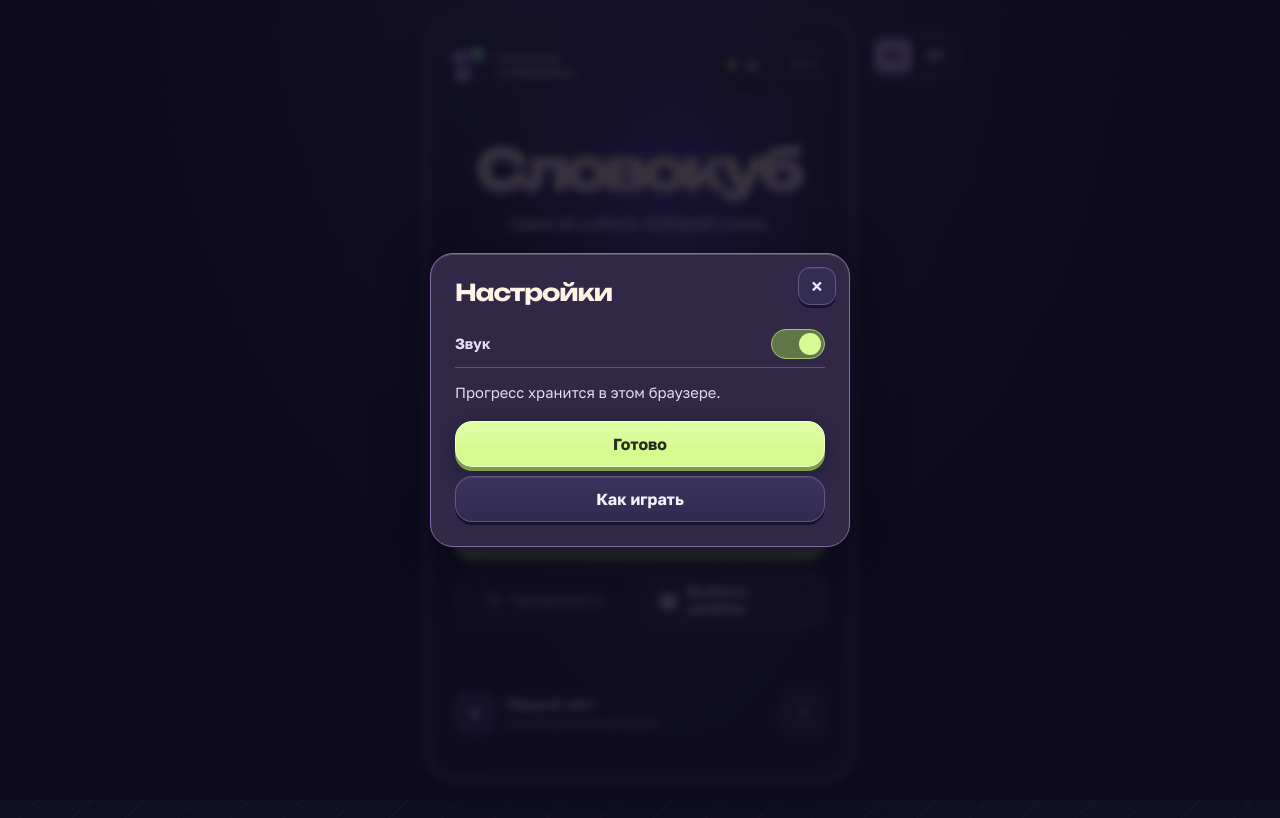
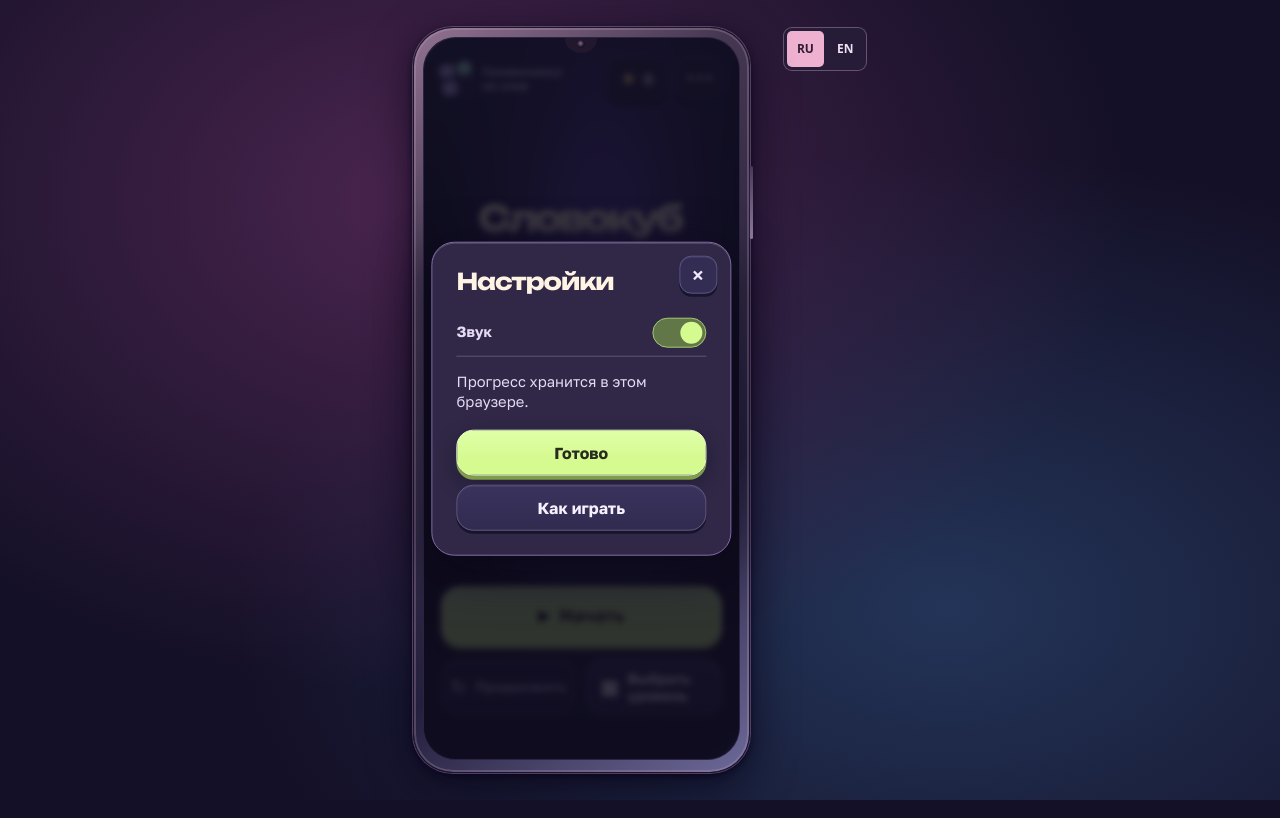
Before and after one commit to beatsformygotti-jpg/slovokub, a plain HTML site: page index.html in a window 1280 px wide. Both pictures are taken after a click on the button "Настройки". Drawn offline with Linux system fonts and the light colour scheme.

Commit message:
Match the Redmi A5 frame from Roll & Slide

```diff
--- a/app.js
+++ b/app.js
@@ -7,6 +7,7 @@
   const legacyLevels = window.CubeLegacyLevels || [];
   const app = document.querySelector('#app');
   const dialog = document.querySelector('#dialog');
+  const deviceScreen = dialog.parentElement;
   const announce = document.querySelector('#announce');
   const params = new URLSearchParams(location.search);
   const preview = params.get('preview') === '1';
@@ -129,13 +130,12 @@
   }
 
   function renderHome() {
-    const chapter = chapters[chapterIndex(frontier())];
     const logoTiles = [...L('СЛОВО.КУБ','WORD.CUBE')];
     const active = profile.active?.id;
     const resumable = active || cleared();
     app.innerHTML =
       '<div class="home-landscape" aria-hidden="true"></div><header class="topbar home-top"><div class="brand-mark">' +
-      '<span class="brand-symbol" aria-hidden="true"><i></i><i></i><i></i><i></i></span><span>' + L('Словесная<br>головоломка','Letter<br>puzzle') + '</span></div>' +
+      '<span class="brand-symbol" aria-hidden="true"><i></i><i></i><i></i><i></i></span><span>' + L('Головоломка<br>из слов','Word<br>puzzle') + '</span></div>' +
       '<div class="top-actions">' + metric() + iconButton('settings', L('Настройки','Settings'), 'more') + '</div></header>' +
       '<section class="home-hero"><div class="hero-title"><h1>' + document.title + '</h1><p>' + L('Сдвигай кубики. Собирай слова.','Slide cubes. Make words.') + '</p></div>' +
       '<div class="hero-art" aria-hidden="true"><div class="orbit orbit-one"></div><div class="orbit orbit-two"></div>' +
@@ -146,10 +146,6 @@
       '<button class="button primary start" data-action="start">' + icon('play') + '<b>' + L('Начать','Start') + '</b></button>' +
       '<div class="secondary-menu"><button class="button secondary" data-action="continue" ' + (resumable ? '' : 'disabled') + '>' + icon('retry') + '<span>' + L('Продолжить','Continue') + (resumable ? '<small>' + L('Уровень ','Level ') + (active ?? frontier()) + '</small>' : '') + '</span></button>' +
       '<button class="button secondary" data-action="map">' + icon('levels') + '<span>' + L('Выбрать уровень','Choose level') + '</span></button></div></section>' +
-      '<footer class="home-footer"><button type="button" class="chapter-link" data-action="map">' +
-      '<span class="chapter-emblem tone-' + chapter.color + '" aria-hidden="true">' + chapter.mark + '</span>' +
-      '<span><b>' + localized(chapter.name) + '</b><small>' + cleared() + L(' из 50 уровней пройдено',' of 50 levels complete') + '</small></span></button>' +
-      iconButton('help', L('Как играть','How to play'), 'help') + '</footer>' +
       (preview ? '<p class="preview-label">' + L('Демо. Все уровни открыты.','Demo. All levels unlocked.') + '</p>' : '');
   }
 
@@ -693,11 +689,27 @@
     } catch { /* Sound is optional on browsers without Web Audio. */ }
   }
 
+  function positionDialog() {
+    const { left, top, width, height } = deviceScreen.getBoundingClientRect();
+    dialog.style.setProperty('--screen-x',(left + width/2) + 'px');
+    dialog.style.setProperty('--screen-y',(top + height/2) + 'px');
+    dialog.style.setProperty('--screen-w',width + 'px');
+    dialog.style.setProperty('--screen-h',height + 'px');
+  }
+
+  function repositionOpenDialog() {
+    if (dialog.open) positionDialog();
+  }
+  new ResizeObserver(repositionOpenDialog).observe(deviceScreen);
+  window.addEventListener('resize',repositionOpenDialog);
+  window.addEventListener('scroll',repositionOpenDialog,{ passive:true });
+
   function modal(title, body, actions, style = '', dismissible = true) {
     dialog.className = style;
     dialog.dataset.dismissible = String(dismissible);
     dialog.innerHTML = '<div class="dialog-inner">' + (dismissible ? iconButton('close', L('Закрыть','Close'), 'close', 'dialog-close') : '') +
       '<h2 id="dialog-title">' + title + '</h2><div class="dialog-copy">' + body + '</div><div class="dialog-actions">' + actions + '</div></div>';
+    positionDialog();
     if (!dialog.open) dialog.showModal();
     else dialog.querySelector('button:not(.dialog-close)')?.focus();
   }
--- a/index.html
+++ b/index.html
@@ -7,23 +7,28 @@
   <meta name="description" content="Сдвигай буквенные кубики, собирай слова и открывай новые главы.">
   <title>Словокуб</title>
   <link rel="icon" href="favicon.png">
-  <link rel="stylesheet" href="style.css?v=3">
+  <link rel="stylesheet" href="style.css?v=4">
   <script defer src="engine.js?v=3"></script>
   <script defer src="legacy-levels.js"></script>
   <script defer src="levels.js?v=2"></script>
   <script defer src="campaigns.js"></script>
-  <script defer src="app.js?v=3"></script>
+  <script defer src="app.js?v=4"></script>
 </head>
 <body>
   <div class="device-layout">
-    <div class="device-frame"><main id="app" class="app" aria-label="Словокуб"></main></div>
+    <div class="device-frame">
+      <div class="device-screen">
+        <span class="device-notch" aria-hidden="true"></span>
+        <main id="app" class="app" aria-label="Словокуб"></main>
+        <dialog id="dialog" aria-labelledby="dialog-title"></dialog>
+      </div>
+    </div>
     <nav id="languages" class="language-switch" aria-label="Language">
       <button type="button" data-action="language" data-language="ru" lang="ru" aria-label="Русский">RU</button>
       <button type="button" data-action="language" data-language="en" lang="en" aria-label="English">EN</button>
     </nav>
   </div>
   <p class="sr-only" id="announce" aria-live="polite"></p>
-  <dialog id="dialog" aria-labelledby="dialog-title"></dialog>
   <noscript>Включите JavaScript в браузере, чтобы играть в «Словокуб».</noscript>
 </body>
 </html>
--- a/style.css
+++ b/style.css
@@ -77,7 +77,7 @@ button { touch-action: manipulation; }
 .brand-symbol i:nth-child(2) { background:#aff2dd; box-shadow:inset 0 -2px #6baa99; }
 .brand-symbol i:nth-child(4) { background:none; border:1px dashed #9d8dc7; box-shadow:none; }
 
-.app[data-screen="home"] { display:flex; flex-direction:column; overflow:hidden; }
+.app[data-screen="home"] { display:flex; flex-direction:column; overflow:auto; }
 .home-landscape {
   position:absolute; z-index:-1; inset:0; pointer-events:none;
   background:radial-gradient(ellipse at 57% 32%, #654abc 0%, #383165 34%, transparent 67%),
@@ -132,12 +132,6 @@ button { touch-action: manipulation; }
 .secondary-menu .button span:not(.icon) { text-align:left; }
 .secondary-menu small { display:block; margin-top:3px; font-size:.75rem; color:#d1c6f1; }
 .secondary:disabled { background:#2b2649; border-color:#4e456f; color:#aaa1c8; }
-.home-footer { margin-top:auto; padding-top:24px; display:flex; gap:12px; align-items:center; justify-content:space-between; }
-.chapter-link { display:flex; align-items:center; gap:10px; background:none; border:0; padding:0; text-align:left; min-height:46px; }
-.chapter-link b, .chapter-link small { display:block; }
-.chapter-link b { font-size:.88rem; }
-.chapter-link small { font-size:.75rem; color:var(--muted); margin-top:2px; }
-.chapter-emblem { width:42px; height:42px; display:grid; place-items:center; color:var(--tone-top); font:1.4rem system-ui,sans-serif; background:color-mix(in srgb,var(--tone-edge) 50%,#242039); border:1px solid color-mix(in srgb,var(--tone) 48%,#27223d); border-radius:13px; }
 .preview-label { font-size:.77rem; color:var(--muted); margin-top:10px; text-align:center; }
 
 .subbar { margin-bottom:22px; }
@@ -321,7 +315,6 @@ dialog::backdrop { background:#0d0a1bd2; backdrop-filter:blur(4px); }
 }
 @media (min-height:800px) {
   .app[data-screen="home"] { padding-bottom:max(30px,env(safe-area-inset-bottom)); }
-  .home-footer { min-height:92px; }
 }
 @media (max-width:355px) {
   .app { padding-inline:15px; }
@@ -337,68 +330,117 @@ dialog::backdrop { background:#0d0a1bd2; backdrop-filter:blur(4px); }
 @media (max-height:690px) {
   .home-hero { padding-top:20px; }
   .hero-art { height:219px; }
-  .home-footer { padding-top:16px; }
 }
 @media (prefers-reduced-motion:reduce) {
   *, *::before, *::after { animation-duration:.01ms !important; animation-iteration-count:1 !important; }
 }
 
-/* The game uses the phone viewport as its layout boundary. */
+/* Portrait Redmi A5 shell from Roll & Slide. */
+body {
+  display:grid;
+  place-items:center;
+  background:radial-gradient(ellipse at 34% 25%,#4b254f 0,transparent 58%),
+    radial-gradient(ellipse at 74% 76%,#233458 0,transparent 53%),#141027;
+}
 .device-layout {
-  --screen-height: min(calc(100dvh - 36px), 890px);
   display:flex;
   align-items:flex-start;
   justify-content:center;
-  position:relative;
-  width:min(430px, calc(100vw - 160px));
-  margin:18px auto;
+  gap:clamp(13px,2.6vw,33px);
+  padding:0 12px;
+  margin:16px auto;
 }
 .device-frame {
-  width:100%;
-  border:5px solid #43355f;
-  border-radius:33px;
-  background:#18162a;
-  box-shadow:0 0 0 1px #9d81c3, 0 14px 42px #0b081bbb, inset 0 0 0 1px #9e81b34d;
+  position:relative;
+  flex:none;
+  width:min(calc((100svh - 42px)*.445),calc(100vw - 164px),480px);
+  padding:clamp(4px,.76vw,9px) clamp(4px,.72vw,9px) clamp(6px,.93vw,12px);
+  border:1px solid #1b162a;
+  border-radius:11.9%/5.25%;
+  background:linear-gradient(142deg,#927391,#453751 25%,#241f3c 68%,#6d6a99);
+  box-shadow:0 0 0 1px #8b719a85,inset 0 0 0 2px #c4a0c046,0 13px 44px #080617b9,0 3px 7px #0f0726;
+}
+.device-frame::after {
+  content:"";
+  position:absolute;
+  right:-1.2%;
+  top:18.5%;
+  width:1%;
+  height:9.9%;
+  border-radius:2px;
+  background:linear-gradient(#4b385a,#907b9f);
+  box-shadow:-1px 0 #242038;
+}
+.device-screen {
+  position:relative;
+  display:block;
+  aspect-ratio:720/1640;
+  container:screen / size;
+  border:1px solid #2d2345;
+  border-radius:10.3%/4.55%;
   overflow:hidden;
+  isolation:isolate;
+  background:#201530;
 }
-.device-frame .app {
-  --available-height: calc(var(--screen-height) - 10px);
+.device-notch {
+  position:absolute;
+  top:-.1cqw;
+  left:50%;
+  z-index:10;
+  width:10.1cqw;
+  height:4.7cqw;
+  transform:translateX(-50%);
+  background:#21182e;
+  border-radius:0 0 51% 51% / 0 0 95% 95%;
+  pointer-events:none;
+}
+.device-notch::after {
+  content:"";
+  position:absolute;
+  left:50%;
+  top:.6cqw;
+  width:2.6cqw;
+  height:2.6cqw;
+  transform:translateX(-50%);
+  border-radius:50%;
+  background:radial-gradient(circle at 44% 43%,#8a6093,#191423 57%);
+}
+.device-screen .app {
+  --available-height:100cqh;
   max-width:none;
   min-height:0;
-  height:var(--available-height);
+  height:100%;
+  padding:clamp(12px,5.2cqw,23px) clamp(9px,5.4cqw,24px) clamp(9px,4.6cqw,22px);
   overflow:auto;
   overscroll-behavior:contain;
   scrollbar-width:none;
+  box-shadow:none;
 }
-.device-frame .app::-webkit-scrollbar { display:none; }
+.device-screen .app::-webkit-scrollbar { display:none; }
 .language-switch {
   display:flex;
-  gap:4px;
-  position:absolute;
-  top:16px;
-  left:calc(100% + 15px);
-  padding:4px;
-  border:1px solid #8b76b3;
-  background:#2f274a;
-  border-radius:12px;
-  z-index:5;
+  flex:none;
+  gap:3px;
+  padding:3px;
+  background:#271f3abf;
+  border:1px solid #b797b771;
+  border-radius:9px;
 }
 .language-switch button {
-  min-width:37px;
-  min-height:34px;
   border:0;
-  border-radius:8px;
+  border-radius:5px;
+  padding:0 10px;
+  min-height:36px;
   background:none;
-  color:#f2eaff;
-  font-weight:750;
-  font-size:.78rem;
+  color:#f0e1f1;
+  font:750 12px/1 "Avenir Next",system-ui,sans-serif;
 }
-.language-switch button[aria-pressed="true"] { background:#d6beff;color:#2c1f46; }
-.device-frame .app[data-screen=game] {
+.language-switch button[aria-pressed=true] { background:#eeb2d0; color:#301b37; }
+.language-switch button:focus-visible { outline:2px solid #ffd8ed; outline-offset:2px; }
+.device-screen .app[data-screen=game] {
   display:flex;
   flex-direction:column;
-  padding:9px 13px 9px;
-  overflow:auto;
+  padding:clamp(12px,5.2cqw,22px) clamp(7px,3.6cqw,16px) 8px;
 }
 .game-top { flex:none; min-height:42px; gap:6px; }
 .game-top .icon-button { min-width:36px; height:36px; border-radius:11px; }
@@ -437,7 +479,7 @@ dialog::backdrop { background:#0d0a1bd2; backdrop-filter:blur(4px); }
 .game-content.compact-game .board-area { width:min(100%,355px,max(176px,calc(var(--available-height) - var(--room)))); }
 .game-content .board-chassis { padding:8px; border-radius:16px; }
 .game-content .board-grid { gap:7px 6px; }
-.game-content .cell { font-size:clamp(1rem,6.4vw,2.05rem); border-radius:clamp(5px,2.8vw,12px); }
+.game-content .cell { font-size:clamp(.95rem,8.1cqw,2.05rem); border-radius:clamp(5px,2.8cqw,12px); }
 .game-content .layer-tabs { margin-bottom:5px; }
 .game-content .layer-tab { min-height:33px; }
 .game-content .depth-controls { margin-top:9px; }
@@ -497,16 +539,99 @@ dialog::backdrop { background:#0d0a1bd2; backdrop-filter:blur(4px); }
 .reward-choices p { grid-column:1 / -1; }
 .reward-choices .button { min-height:42px; font-size:.8rem; }
 .dialog-copy .word-list { max-height:42dvh; overflow:auto; }
-@media (max-width:540px) {
-  .device-layout { --screen-height:calc(100dvh - 34px); flex-direction:column; align-items:stretch; width:100%; margin:0; }
-  .device-frame { border:0; border-radius:0; box-shadow:none; }
-  .device-frame .app { --available-height:var(--screen-height); }
-  .language-switch { position:static; order:-1; align-self:flex-end; margin:0 9px; padding:1px 3px; height:32px; border-radius:0 0 9px 9px; border-top:0; }
-  .language-switch button { min-width:35px; min-height:28px; }
-  .app[data-screen=home] { padding-top:8px; }
+@media (max-width:610px) {
+  .device-layout { flex-direction:column;align-items:center;gap:8px;margin:5px auto;padding:0 6px; }
+  .device-frame { width:min(calc((100svh - 55px)*.432),calc(100vw - 12px)); }
+  .language-switch { order:-1;padding:2px; }
+  .language-switch button { min-height:32px;padding:0 8px;font-size:11px; }
 }
-@media (max-height:620px) {
-  .game-content.multi-floor { --room:273px; }
-  .home-hero { padding-top:17px; }
-  .hero-art { height:193px; }
+.device-screen .home-hero {
+  display:flex;
+  flex:1;
+  flex-direction:column;
+  justify-content:center;
+  padding-block:clamp(12px,5cqw,25px);
 }
+.device-screen .home-play { margin-bottom:clamp(12px,9cqw,36px); }
+.device-screen .hero-title h1 { font-size:clamp(22px,11.3cqw,51px); }
+.device-screen .hero-title p { font-size:clamp(11px,4.05cqw,16px); margin-top:clamp(7px,3.2cqw,14px); }
+.device-screen .hero-art { height:clamp(155px,71cqw,310px); }
+.device-screen .hero-grid { --cube:clamp(30px,15cqw,63px); gap:clamp(5px,2.1cqw,9px); padding:clamp(6px,3.1cqw,12px); }
+.device-screen .hero-tile { font-size:clamp(17px,6.7cqw,31px); }
+.device-screen .secondary-menu { grid-template-columns:repeat(2,minmax(0,1fr)); }
+.device-screen:has(> dialog[open])::after {
+  content:"";
+  position:absolute;
+  inset:0;
+  z-index:9;
+  background:#0d0a1bd2;
+  backdrop-filter:blur(3px);
+  pointer-events:none;
+}
+dialog {
+  position:fixed;
+  inset:auto;
+  top:var(--screen-y);
+  left:var(--screen-x);
+  margin:0;
+  translate:-50% -50%;
+  width:min(calc(var(--screen-w, 320px) - 18px),420px);
+  max-height:calc(var(--screen-h, 480px) - 22px);
+}
+dialog::backdrop { background:transparent;backdrop-filter:none; }
+@container screen (max-width:270px) {
+  .device-screen .topbar { min-height:36px;gap:5px; }
+  .device-screen .icon-button,.device-screen .star-bank { min-width:32px;height:32px;border-radius:10px; }
+  .device-screen .star-bank { padding:0 6px; }
+  .device-screen .top-actions { gap:4px; }
+  .device-screen .top-title strong { font-size:.72rem; }
+  .device-screen .top-title small,.move-count { font-size:.66rem; }
+  .device-screen .brand-mark { gap:5px;font-size:.6rem; }
+  .device-screen .brand-symbol { width:22px;height:22px; }
+  .device-screen .home-play { gap:7px; }
+  .device-screen .start { min-height:44px;font-size:1rem; }
+  .device-screen .secondary-menu { gap:5px; }
+  .device-screen .secondary-menu .button { min-height:42px;padding:6px 3px;font-size:.68rem; }
+  .device-screen .secondary-menu .icon { display:none; }
+  .device-screen .chapter-mark { width:38px;font-size:1.9rem; }
+  .device-screen .chapter-banner { min-height:96px;padding:10px; }
+  .device-screen .level-grid,.device-screen .chapter-tabs { gap:4px; }
+  .device-screen .level-card { min-height:40px;border-radius:8px; }
+  .device-screen .level-card .medal { gap:0;font-size:.62rem; }
+  .device-screen .chapter-tabs small { font-size:.58rem; }
+  .device-screen .swatch i { width:19px;height:22px; }
+  .game-content.compact-game { --room:162px;gap:4px; }
+  .game-content.multi-floor { --room:221px; }
+  .game-goals { min-height:32px; }
+  .goal-toggle b,.spark-meter i { font-size:.68rem; }
+  .spark-meter { padding-inline:5px; }
+  .game-content .board-chassis { padding:5px;border-radius:12px; }
+  .game-content .board-grid { gap:4px; }
+  .game-content .layer-tab { min-height:27px;gap:2px;font-size:.69rem; }
+  .game-content .mini-grid { width:12px; }
+  .game-content .depth { min-height:28px;font-size:.68rem; }
+  .game-content .depth-controls { font-size:.65rem;gap:4px; }
+  .game-content.compact-game .guide { font-size:.67rem; }
+  .game-content.compact-game .game-tools button { min-height:32px;font-size:.6rem;padding:3px;gap:3px;border-radius:10px; }
+  .game-content .game-tools { gap:4px; }
+  .game-content .game-tools button .icon { font-size:.78rem; }
+  .tile-mark,.lift-mark { font-size:.58rem; }
+  .dialog-inner { padding:14px; }
+  .dialog-inner h2 { font-size:.88rem;padding-right:20px; }
+  .dialog-copy { font-size:.78rem; }
+  .dialog-close { min-width:29px;height:29px;right:8px;top:8px; }
+  .dialog-actions .button { min-height:36px;font-size:.78rem; }
+  .reward-choices .button { padding-inline:4px;font-size:.7rem; }
+}
+
+@container screen (max-height:430px) {
+  .device-screen .app[data-screen=game] { padding-top:10px; }
+  .game-content.compact-game { gap:2px; }
+  .game-content.multi-floor .board-area { max-width:calc(100cqh - 258px); }
+  .game-goals { min-height:28px; }
+  .game-content .layer-tab { min-height:23px; }
+  .game-content .depth-controls { margin-top:6px; }
+  .game-content .depth { min-height:24px; }
+  .game-content.compact-game .guide { font-size:.63rem; }
+  .game-content.compact-game .game-tools button { min-height:28px; }
+}
```
